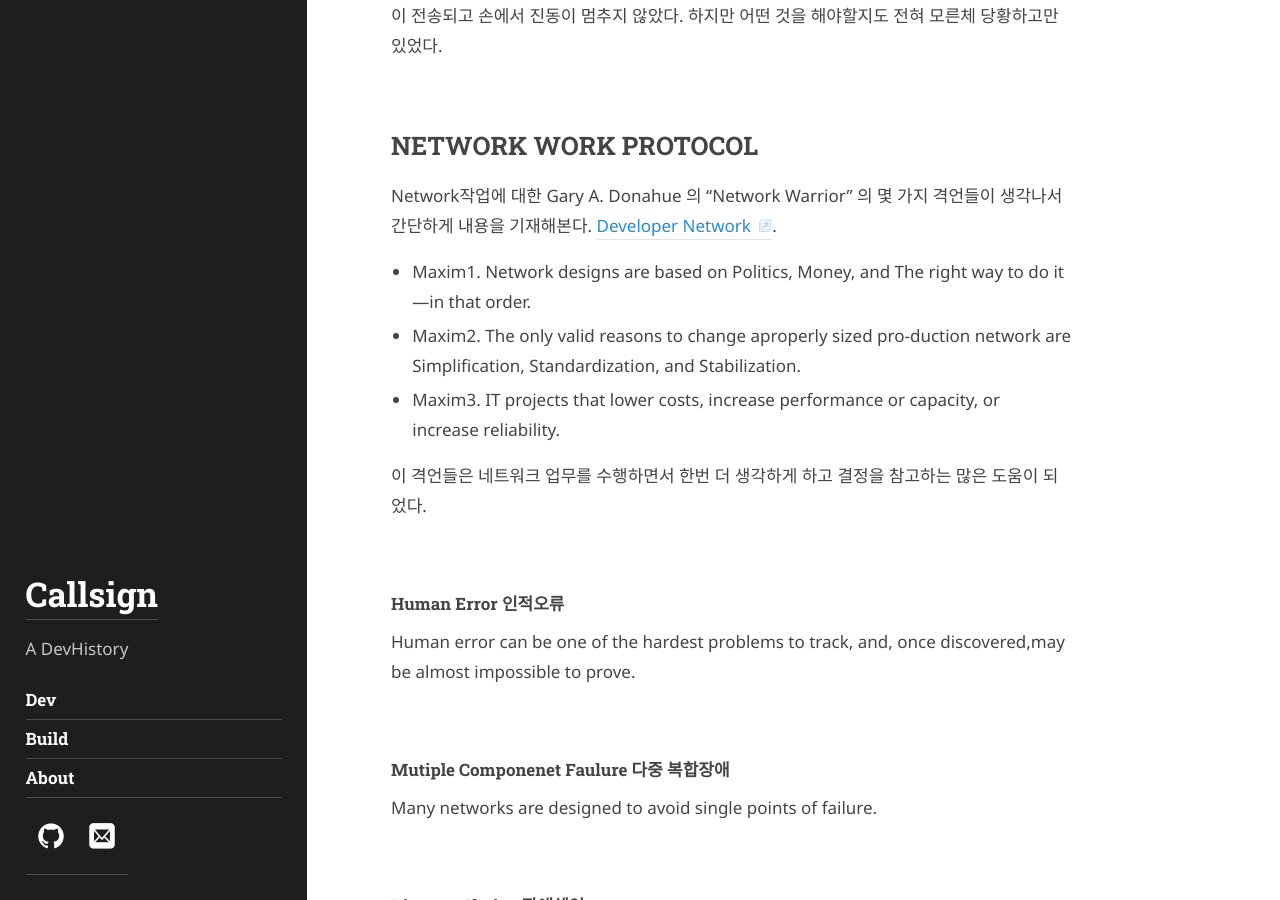
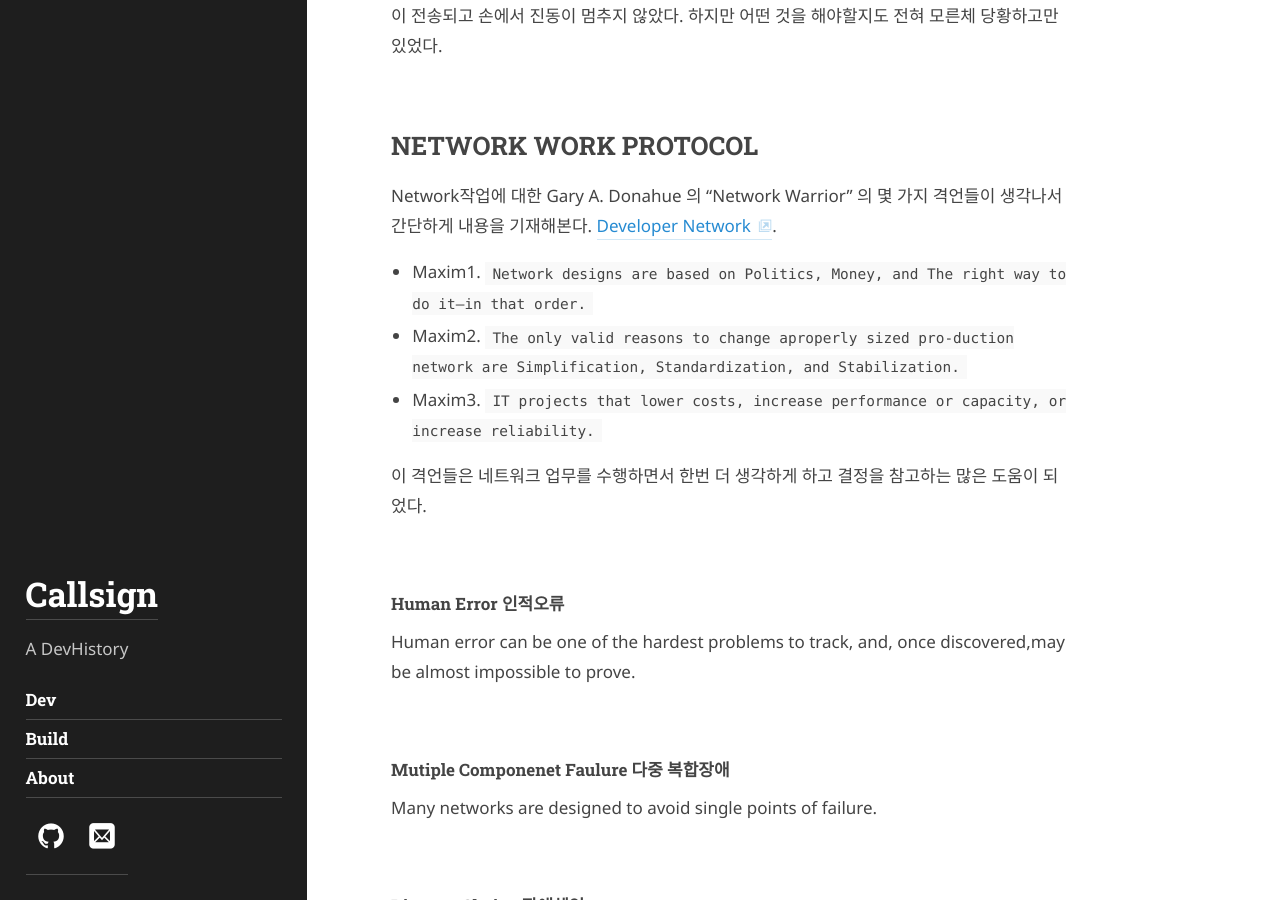
Before and after one commit to callsign88/callsign88.github.io, a Jekyll site: the page built from _posts/2012-02-07-example-content.md, in a window 1280 px wide and 900 px high, scrolled down 567 px. Built offline with Jekyll 4.4.1, drawn with Linux system fonts in a browser that asks for light colours; some web fonts are replaced.

```diff
--- a/_posts/2012-02-07-example-content.md
+++ b/_posts/2012-02-07-example-content.md
@@ -18,9 +18,9 @@ Network 장애와  **Network Fail** 순간적인 트래픽의 급증이 발생
 
 Network작업에 대한 Gary A. Donahue 의 "Network Warrior" 의 몇 가지 격언들이 생각나서 간단하게 내용을 기재해본다. [Developer Network](https://www.gad.net/).
 
-- Maxim1. Network designs are based on Politics, Money, and The right way to do it—in that order.
-- Maxim2. The only valid reasons to change aproperly sized pro-duction network are Simplification, Standardization, and Stabilization.
-- Maxim3. IT projects that lower costs, increase performance or capacity, or increase reliability.
+- Maxim1. `Network designs are based on Politics, Money, and The right way to do it—in that order.`
+- Maxim2. `The only valid reasons to change aproperly sized pro-duction network are Simplification, Standardization, and Stabilization.`
+- Maxim3. `IT projects that lower costs, increase performance or capacity, or increase reliability.`
 
 
 이 격언들은 네트워크 업무를 수행하면서 한번 더 생각하게 하고 결정을 참고하는 많은 도움이 되었다.
@@ -49,15 +49,11 @@ The more stressed you allow yourself to become, the longer the outage will last.
 #### Actions 행동들
 구체적으로 추가해 진행해야할 행동`Actions`들에 대해 나열해본다.
 
-//Log Your Actions`(로그기록)`
-
-//Find Out What Changed`(직전에 변경된 사항들이 무엇인지)`
-
-//Check the Physical Layer First!`(물리 Layer 단계부터 체크시작)`
-
-//Assume Nothing; Prove Everything`(단정짓지 말자)`
-
-//Isolate the Problem`(문제는 분리해서 객관적인 시각으로)`
+*//Log Your Actions`(로그기록)`*
+*//Find Out What Changed`(직전에 변경된 사항들이 무엇인지)`*
+*//Check the Physical Layer First!`(물리 Layer 단계부터 체크시작)`*
+*//Assume Nothing; Prove Everything`(단정짓지 말자)`*
+*//Isolate the Problem`(문제는 분리해서 객관적인 시각으로)`*
 
 
 
```
